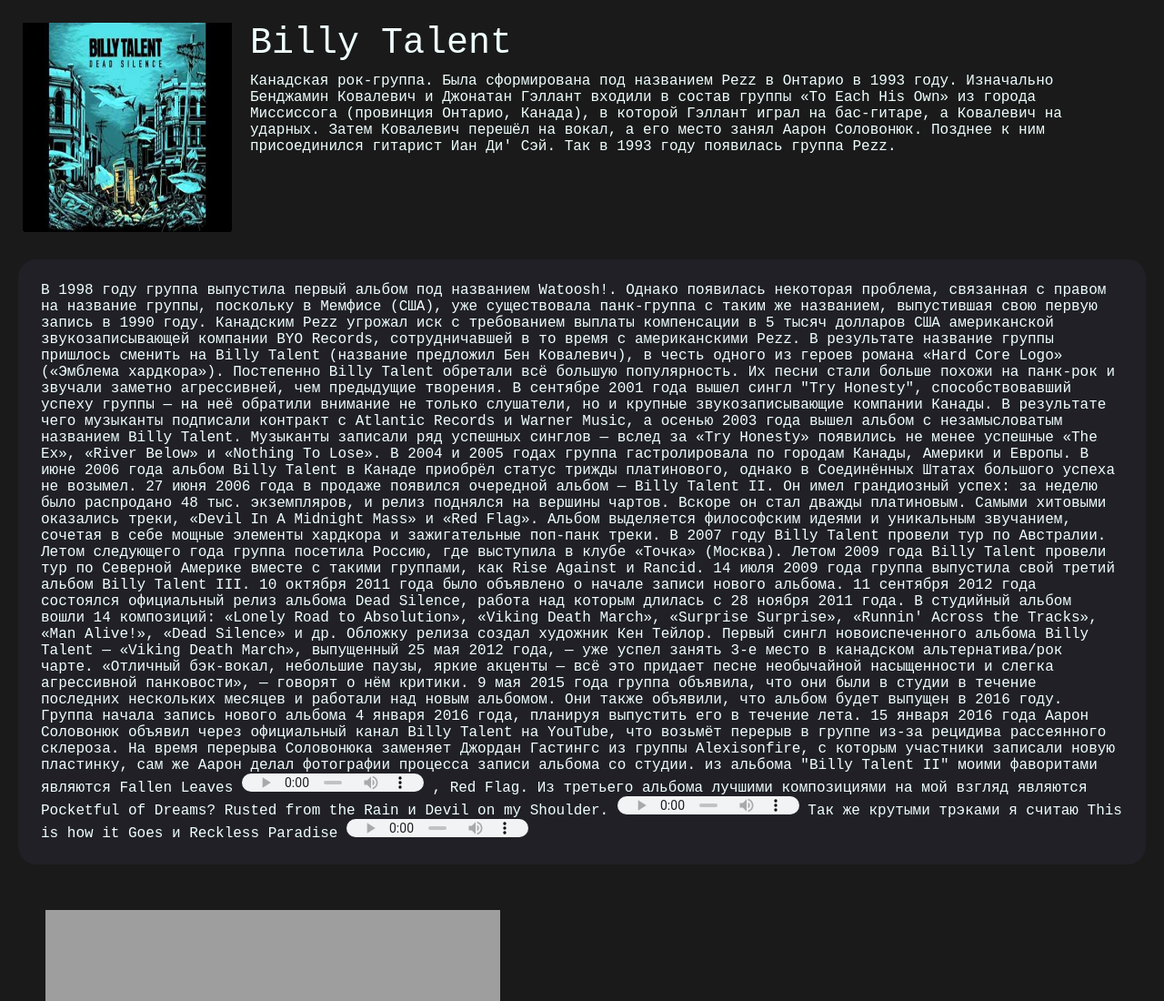
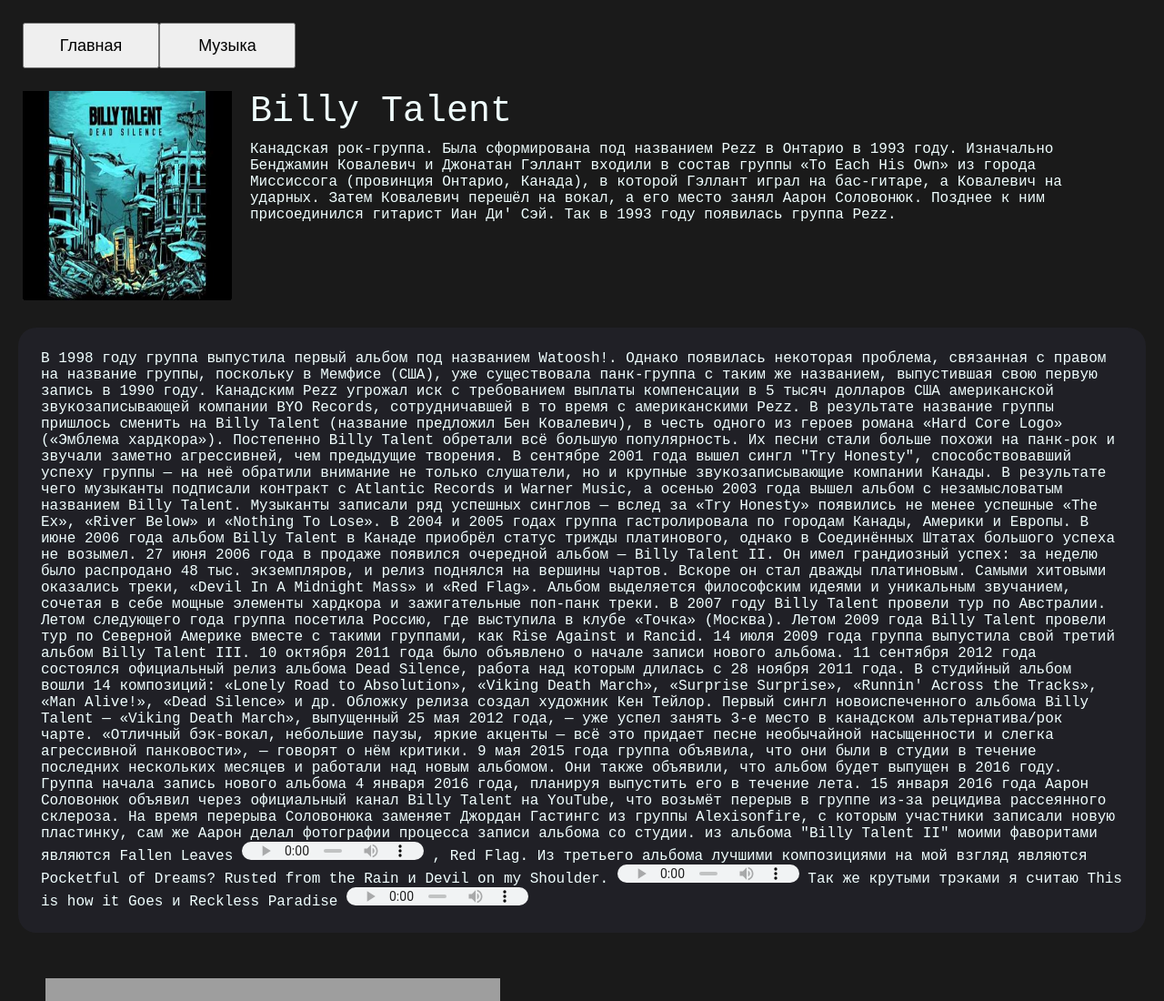
Before and after one commit to SchoolProject6534785/DenissSite.github.io, a plain HTML site: page billytalent.html in a window 1280 px wide. Shown: the top 1100 px of the page at 91% size. Drawn offline with Linux system fonts and the light colour scheme; grey boxes are pictures that could not be loaded.

Commit message:
Update billytalent.html

```diff
--- a/billytalent.html
+++ b/billytalent.html
@@ -7,6 +7,10 @@
         <link rel="stylesheet" href="SolomatinsStyles.css">
     </head>
     <body>
+	            <div class="topbar">
+            <a href="http://project6801422.tilda.ws"><button style="height:50px; width:150px; font-size:18px;">Главная</button></a>
+            <a href="http://project6801422.tilda.ws/123123"><button style="height:50px; width:150px; font-size:18px;">Музыка</button></a>
+        </div>
         <div class="topbar">
             <div class="image">
                 <a href="index.html">
```
